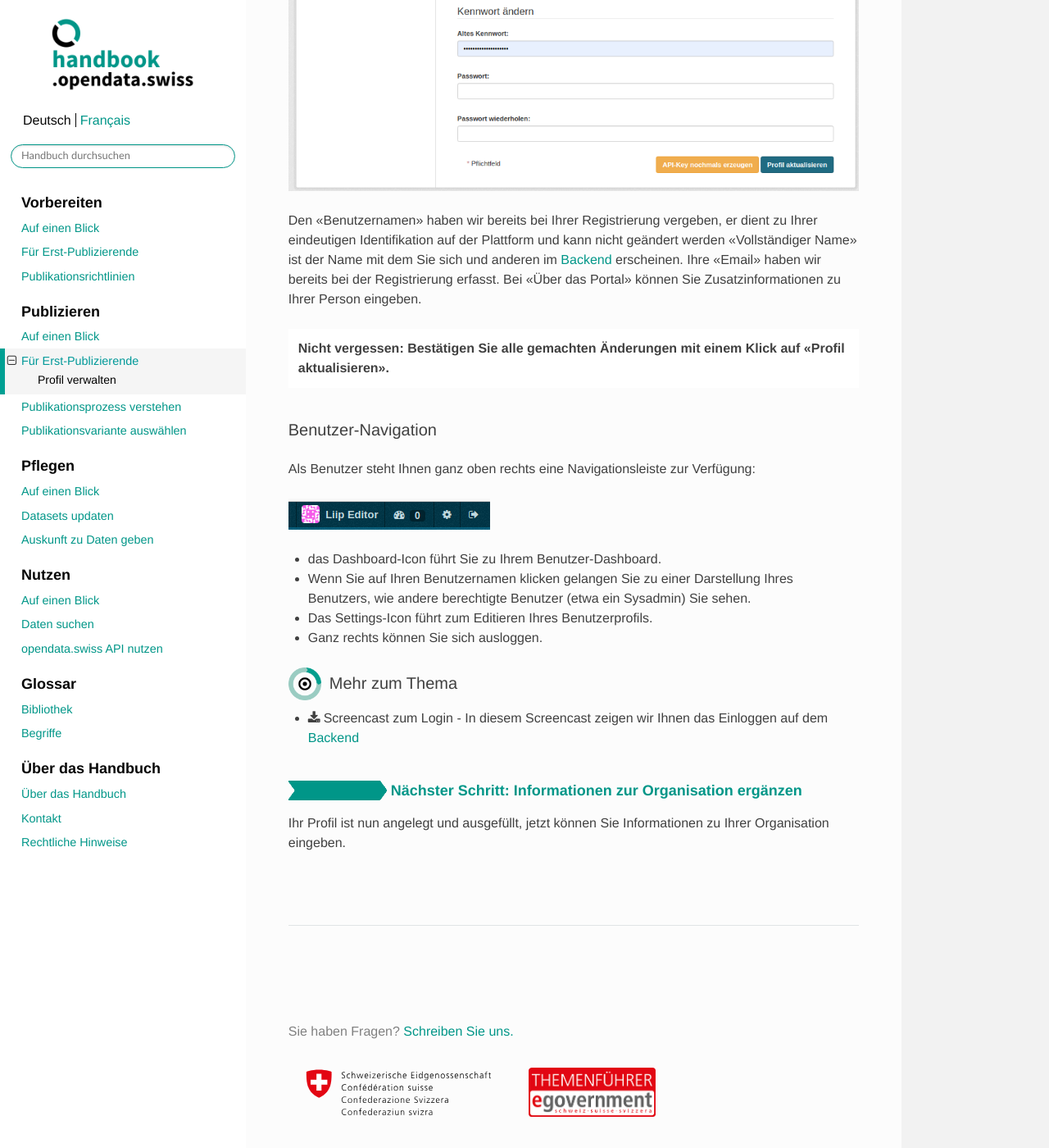
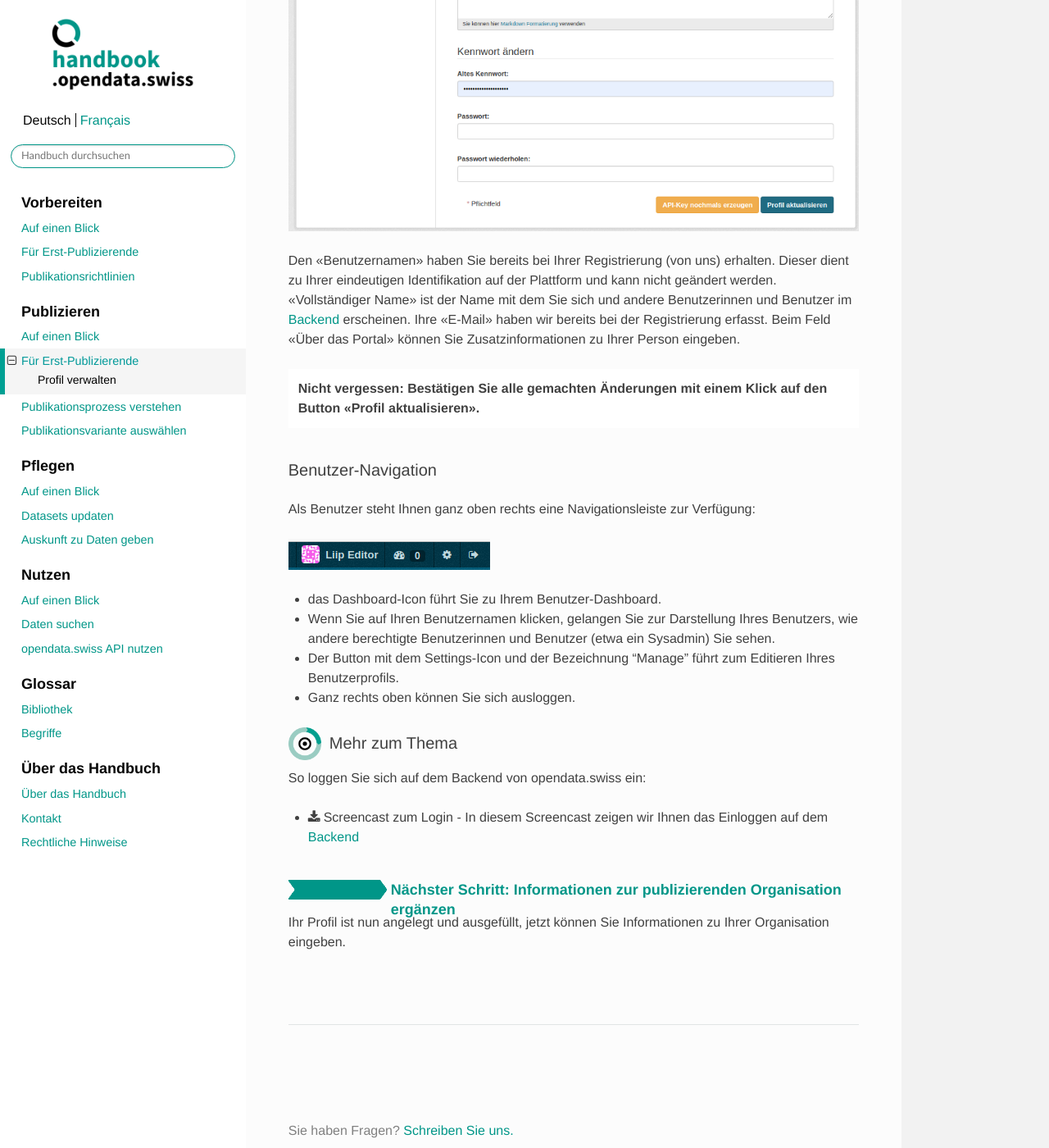
Before and after one commit to opendata-swiss/ogdch-handbook, a Sphinx documentation site: the page built from source/content/publizieren/erstpublizierende/profil-einrichten.rst, in a window 1280 px wide and 1400 px high, scrolled down 1963 px. Shown: the whole window at 82% size. Built offline with Sphinx 7.4.7 and the Read the Docs theme 2.0.0, drawn with Linux system fonts in a browser that asks for light colours; cross-references to code outside the pages are shown as plain code; some of the changed text lies outside the part shown.

Commit message:
after bfs review adapt page 'Profil einrichten'

```diff
--- a/source/content/publizieren/erstpublizierende/profil-einrichten.rst
+++ b/source/content/publizieren/erstpublizierende/profil-einrichten.rst
@@ -14,16 +14,17 @@ Wie kann ich mein Profil editieren?
 
 .. container:: Intro
 
-    Mit dem von uns zugestellten Log-in können Sie sich
+    Mit dem von uns zugestellten Login können Sie sich
     auf der :term:`Abnahmeumgebung <Abnahmeumgebung>`
-    von opendata.swiss einloggen.
+    von opendata.swiss einloggen. Dort können Sie Ihre Organisation
+    sowie auch Ihre aktuellen Einträge auf opendata.swiss managen und erfassen.
 
 Die Schritte auf einen Blick
 ----------------------------
 
-- :ref:`Password setzen <passwort_setzen>`
+- :ref:`Passwort setzen <passwort_setzen>`
 - :ref:`Benutzer-Dashboard <benutzer_dashboard>`
-- :ref:`Benutzerkonten-Verwaltung <benutzerkonten_verwaltung>`
+- :ref:`Benutzerkontenverwaltung <benutzerkonten_verwaltung>`
 - :ref:`Benutzer-Navigation <benutzer_navigation>`
 
 
@@ -32,12 +33,13 @@ Die Schritte auf einen Blick
 Passwort setzen
 --------------------------
 
-Sie erhalten von uns nach der Registrierung eine email mit Ihrem Benutzernamen und
+Sie erhalten von uns nach der Registrierung eine E-Mail mit Ihrem Benutzernamen und
 einem Link zum Setzen Ihres Passworts.
 
 Bitte geben Sie Ihren Benutzernamen ein und Klicken Sie auf «Anforderungen zurücksetzen».
-Sie erhalten dann eine zweite email mit einem direkten Link für das Setzen Ihres Passworts.
-Anschliessend können Sie sich dann im Backend der :term:`Abnahmeumgebung <Abnahmeumgebung>` einloggen.
+Sie erhalten dann eine zweite E-Mail mit einem direkten Link für das Setzen Ihres Passworts.
+Anschliessend können Sie sich dann im Backend der :term:`Abnahmeumgebung <Abnahmeumgebung>`
+von opendata.swiss einloggen.
 
 .. figure:: ../../../_static/images/publizieren/benutzer/passwort_setzen.png
    :alt: Passwort setzen
@@ -64,17 +66,17 @@ Zu ihrem Benutzerkonto gelangen Sie, wenn Sie im Dashboard auf «Bearbeitete Ein
 .. figure:: ../../../_static/images/publizieren/benutzer/benutzer-profil.png
    :alt: Benutzer Dashboard im Backend von opendata.swiss
 
-Den «Benutzernamen» haben wir bereits bei Ihrer Registrierung vergeben,
-er dient zu Ihrer eindeutigen Identifikation auf der Plattform und kann nicht geändert werden
-«Vollständiger Name» ist der Name mit dem Sie sich und anderen
+Den «Benutzernamen» haben Sie bereits bei Ihrer Registrierung (von uns) erhalten. Dieser
+dient zu Ihrer eindeutigen Identifikation auf der Plattform und kann nicht geändert werden.
+«Vollständiger Name» ist der Name mit dem Sie sich und andere Benutzerinnen und Benutzer
 im :term:`Backend <Backend>` erscheinen.
-Ihre «Email»  haben wir bereits bei der Registrierung erfasst.
-Bei «Über das Portal» können Sie Zusatzinformationen zu Ihrer Person eingeben.
+Ihre «E-Mail»  haben wir bereits bei der Registrierung erfasst.
+Beim Feld «Über das Portal» können Sie Zusatzinformationen zu Ihrer Person eingeben.
 
 .. container:: important
 
     Nicht vergessen: Bestätigen Sie alle gemachten
-    Änderungen mit einem Klick auf «Profil aktualisieren».
+    Änderungen mit einem Klick auf den Button «Profil aktualisieren».
 
 .. _benutzer_navigation:
 
@@ -87,21 +89,23 @@ Als Benutzer steht Ihnen ganz oben rechts eine Navigationsleiste zur Verfügung:
    :alt: Benutzer Dashboard im Backend von opendat.swiss
 
 - das Dashboard-Icon führt Sie zu Ihrem Benutzer-Dashboard.
-- Wenn Sie auf Ihren Benutzernamen klicken gelangen Sie zu einer
-  Darstellung Ihres Benutzers, wie andere berechtigte Benutzer (etwa ein Sysadmin) Sie sehen.
-- Das Settings-Icon führt zum Editieren Ihres Benutzerprofils.
-- Ganz rechts können Sie sich ausloggen.
+- Wenn Sie auf Ihren Benutzernamen klicken, gelangen Sie zur
+  Darstellung Ihres Benutzers, wie andere berechtigte Benutzerinnen und Benutzer  (etwa ein Sysadmin) Sie sehen.
+- Der Button mit dem Settings-Icon und der Bezeichnung “Manage” führt zum Editieren Ihres Benutzerprofils.
+- Ganz rechts oben können Sie sich ausloggen.
 
 .. container:: materialien
 
     Mehr zum Thema
+
+So loggen Sie sich auf dem Backend von opendata.swiss ein:
 
 - :download:`Screencast zum Login <../../../_static/screencasts/login.gif>` - In diesem Screencast zeigen wir Ihnen das Einloggen auf dem :term:`Backend <Backend>`
 
 
 .. container:: teaser
 
-   :doc:`Nächster Schritt: Informationen zur Organisation ergänzen <organisation-einrichten>`
+   :doc:`Nächster Schritt: Informationen zur publizierenden Organisation ergänzen <organisation-einrichten>`
 
 Ihr Profil ist nun angelegt und ausgefüllt, jetzt
 können Sie Informationen zu Ihrer Organisation eingeben.
```
Also changed, not shown: other parts of source/content/publizieren/erstpublizierende/profil-einrichten.rst (+1 -1 lines).
